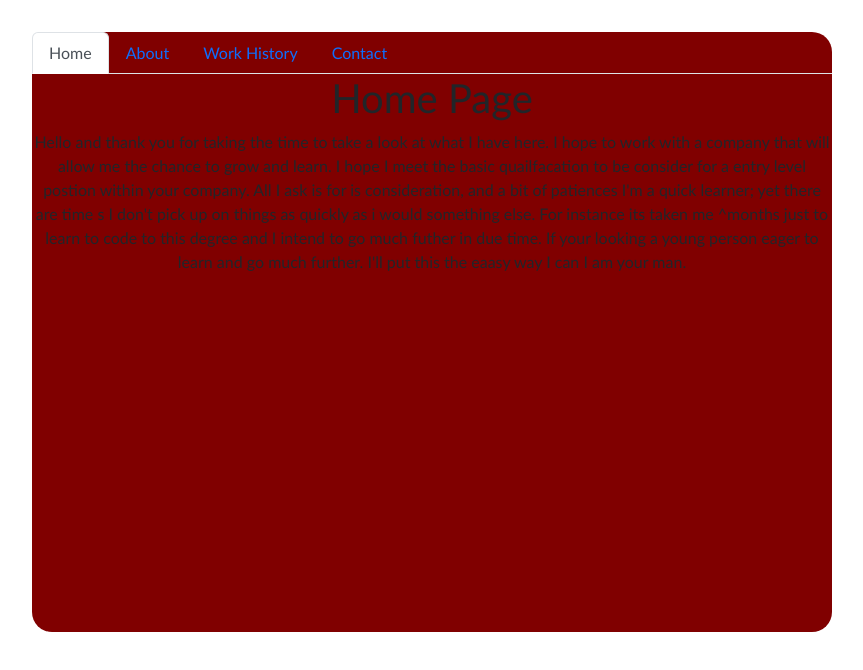
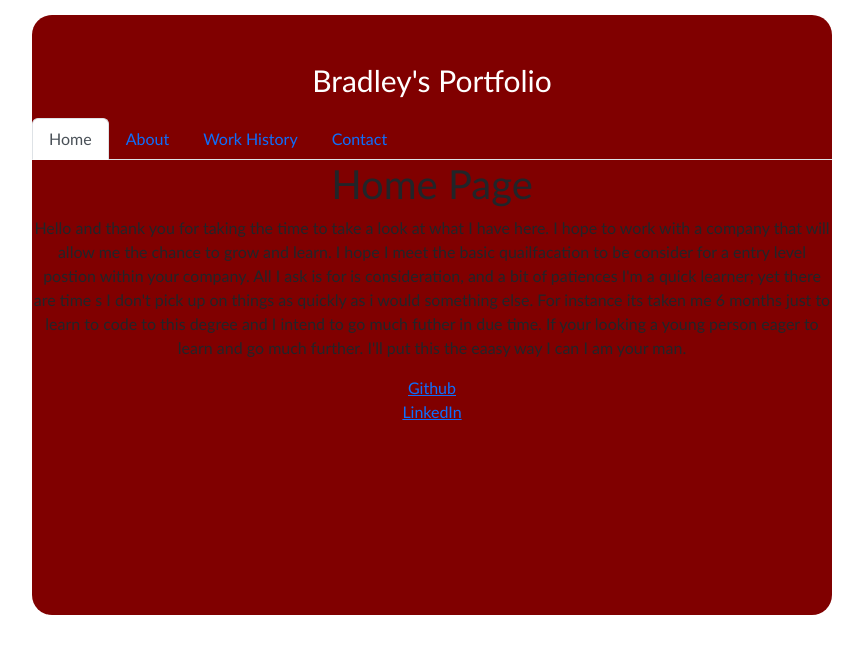
Before and after one commit to bs-driven/React_Portfolio, a React (Create React App) app: page / in a window 1280 px wide. Shown: the top 670 px of the page, without its empty margins (208-1071 px from the left). Built offline with nearby package versions, Linux system fonts and the light colour scheme.

Commit message:
header/footer/work links

```diff
--- a/src/App.css
+++ b/src/App.css
@@ -10,6 +10,15 @@
     background-color: whitesmoke;
   }
 
+  .header{
+    background-color: maroon;
+    margin: 6px;
+    padding: 6px;
+  }
+  .header h1{
+    font-size: 30px;
+  }
+
   .portfolio-app {
     display: flex;
     flex-direction: column;
@@ -18,7 +27,7 @@
     min-height: 600px;
     background: maroon;
     text-align: center;
-    margin: 32px auto;
+    margin: 15px auto;
     border-radius: 20px;
     padding-bottom: 32px;
   }
--- a/src/App.js
+++ b/src/App.js
@@ -1,4 +1,6 @@
 import PortfolioContainer from "./components/PortfolioContainer";
+import Header from "./components/Header";
+import Footer from "./components/Footer";
 import './App.css';
 
 
@@ -6,7 +8,9 @@ import './App.css';
 function App () {
     return(
         <div className="portfolio-app">
+            <Header />
             <PortfolioContainer />
+            <Footer />
         </div>
     )
 }
--- /dev/null
+++ b/src/components/Footer.js
@@ -0,0 +1,14 @@
+import React from 'react';
+
+function Footer () {
+    return(
+        <div className='footer'>
+            <div>
+                <a href='https://github.com/bs-driven'>Github</a><br></br>
+                <a href="https://www.linkedin.com/in/bradley-sessoms-297a571a1/">LinkedIn</a>
+            </div>
+        </div>
+    )
+}
+
+export default Footer;
--- /dev/null
+++ b/src/components/Header.js
@@ -0,0 +1,11 @@
+import React from 'react';
+
+function Header () {
+    return(
+        <header className='header'>
+            <h1> Bradley's Portfolio</h1>
+        </header>
+    )
+}
+
+export default Header;
--- a/src/components/pages/About.js
+++ b/src/components/pages/About.js
@@ -3,14 +3,7 @@ import '../styles/Header.css';
 
 
 
-const styles = {
-  headerStyle: {
-    background: 'red',
-  },
-  headingStyle: {
-    fontSize: '100px',
-  },
-};
+
 
 export default function About() {
   return (
@@ -20,6 +13,7 @@ export default function About() {
           A little about me I am 32 years old; born and rasied in Columbus,OH. I find describing myself to be a bit of a tricky task. I'm a bit of a over-thinker never to sure what to share and what not to. I'm completely new to the field of tech; I admit. I began down this road in order to change the outcome of my life in a manner of speaking. I'd say I have had the luxury to experience and witness many different routes a persons life can take. From those I haven't found myself content or willing to accept it as the only outcomes I'm personally stuck with. Working at a warehouse barely able to make ends meet; struggling to provide for my family; working a job with next to no chance of advancement; being stuck at a job that doesn't challenege me; these are things I personally fear. Without making a change I'm fearful that the outcome of my life may just become that so here I am.
           A young man ready to dedicate himself to learning new skills, who isn't afraid of long hours. I genuinely want to be able to do work I'm proud of and have skills that I can take anywhere I may go. Hopefully this gives you a bit of a insight into who I am. I apperciate you taking this time.
     </p>
+    <img clasName="aboutMeImg"  src="../images/IMG_0568.JPG" alt="Me In A Suit" ></img>
     </div>
   );
 }
--- a/src/components/pages/Home.js
+++ b/src/components/pages/Home.js
@@ -9,7 +9,7 @@ export default function Home() {
         I hope to work with a company that will allow me the chance to grow and learn.
         I hope I meet the basic quailfacation to be consider for a entry level postion within your company.
         All I ask is for is consideration, and a bit of patiences I'm a quick learner; yet there are time s I don't pick up on things as quickly as i would something else.
-        For instance its taken me ^months just to learn to code to this degree and I intend to go much futher in due time.
+        For instance its taken me 6 months just to learn to code to this degree and I intend to go much futher in due time.
         If your looking a young person eager to learn and go much further.
         I'll put this the eaasy way I can I am your man.
         </p>
--- /dev/null
+++ b/src/components/styles/Footer.css
@@ -0,0 +1,7 @@
+.footer{
+    background-color: aliceblue;
+    margin-top: 22px;
+    text-align: center;
+    display: block;
+
+}
--- a/src/components/styles/Header.css
+++ b/src/components/styles/Header.css
@@ -1,11 +1,10 @@
 .header {
-    background: #b71775;
-    height: 200px;
+    background: maroon;
+    height: auto;
   }
 
   .header h1 {
-    margin: 0;
-    padding-top: 75px;
+    padding-top: 35px;
     text-align: center;
     color: white;
     font-size: 3rem;
```
Also changed, not shown: src/components/pages/WorkHistory.js (+35 -14 lines), src/components/images/IMG_0224.JPG (added), src/components/images/IMG_0568.JPG (added).
